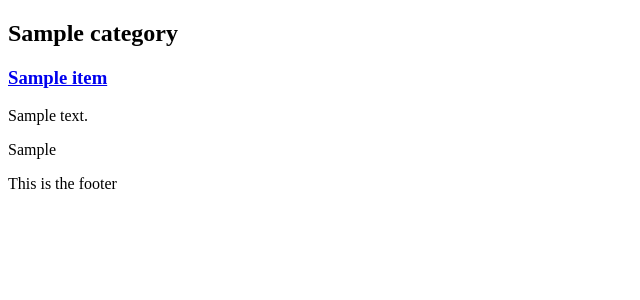
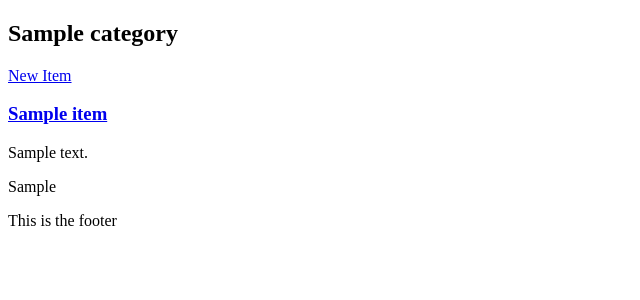
Before and after one commit to richgieg/ItemCatalog, a Flask app: page /1/ in a window 1280 px wide. Shown: the part 116-416 px from the top of the page, without its empty margins (0-640 px from the left). Run offline with Flask 2, Linux system fonts and the light colour scheme; the visitor is signed in with stand-in values (Sample User, id 1); tables that the repository leaves empty hold one stand-in row (values such as "Sample post").

Commit message:
Implement "new item" link in show_items.html

```diff
--- a/vagrant/catalog/application.py
+++ b/vagrant/catalog/application.py
@@ -79,23 +79,26 @@ def show_item(category_id, item_id):
     return render_template('show_item.html', item = item)
 
 
-@app.route('/items/new', methods = ['GET', 'POST'])
-def new_item():
+@app.route('/items/<string:category_id>/new', methods = ['GET', 'POST'])
+def new_item(category_id):
+    try:
+        category = catalog.query(Category).filter_by(id = category_id).one()
+    except:
+        return go_home()
     if request.method == 'POST':
         item_name = request.form['name']
         item_id = make_item_id(item_name)
         item_desc = request.form['description']
         item_price = request.form['price']
-        category_id = request.form['category_id']
         item = Item(id = item_id, name = item_name, description = item_desc,
-                    price = item_price, category_id = category_id)
+                    price = item_price, category_id = category.id)
         catalog.add(item)
         catalog.commit()
         flash("Item created")
-        return redirect(url_for('show_item', category_id = category_id,
+        return redirect(url_for('show_item', category_id = category.id,
                                 item_id = item_id))
     else:
-        return render_template('new_item.html')
+        return render_template('new_item.html', category = category)
 
 
 @app.route('/items/<string:item_id>/edit', methods = ['GET', 'POST'])
--- a/vagrant/catalog/templates/show_items.html
+++ b/vagrant/catalog/templates/show_items.html
@@ -4,6 +4,10 @@
 {% block content %}
 
 <h2>{{ category.name }}</h2>
+
+{% if 'username' in session %}
+<a href="{{ url_for('new_item', category_id = category.id) }}">New Item</a>
+{% endif %}
 
 {% for item in items %}
 <div class="item-tile">
```
Also changed, not shown: vagrant/catalog/templates/new_item.html (+3 -8 lines).
